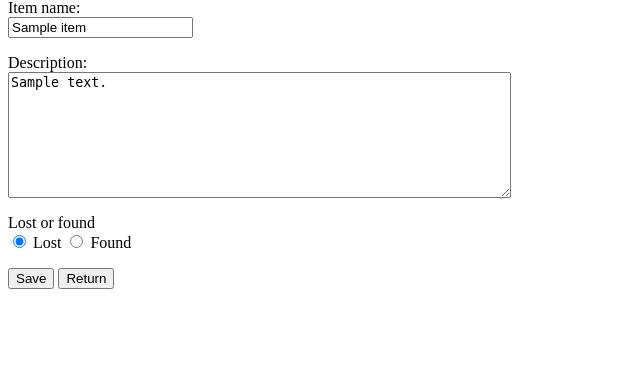
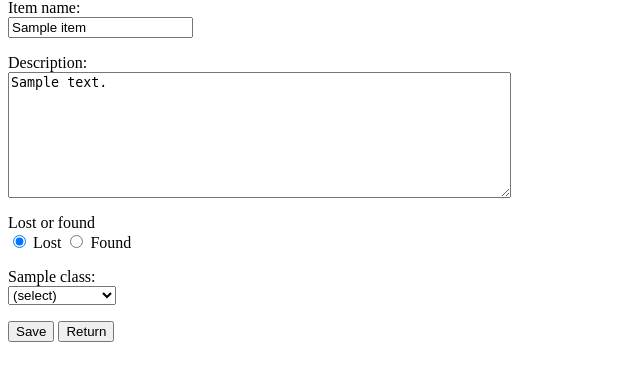
Before and after one commit to Bladenoodle/Lost-and-found, a Flask app: template templates/edit_item.html in a window 1280 px wide. Shown: the part 67-448 px from the top of the page, without its empty margins (0-640 px from the left). Run offline with Flask 3, Linux system fonts and the light colour scheme; the template is opened without the code that fills it: most values are stand-ins (such as "Sample title", 1, 10 or a date in 2020).

Commit message:
Add classes to edit page, update date generator

```diff
--- a/app.py
+++ b/app.py
@@ -53,6 +53,7 @@ def create_item():
             if entry:
                 parts=entry.split(":")
                 classes.append((parts[0], parts[1]))
+
         items.add_item(item_name, description, status, user_id, classes)
 
         return redirect("/")
@@ -74,7 +75,13 @@ def edit_item(item_id):
 
     if item["user_id"]!=session["user_id"]:
         abort(403)
-    return render_template("edit_item.html", item=item)
+    all_classes=items.get_all_classes()
+    item_classes={}
+    for item_class in all_classes:
+        item_classes[item_class]=""
+    for entry in items.get_classes(item_id):
+        item_classes[entry["item_class_name"]]=entry["value"]
+    return render_template("edit_item.html", item=item, all_classes=all_classes, item_classes=item_classes)
 
 @app.route("/update_item", methods=["POST"])
 def update_item():
@@ -95,7 +102,13 @@ def update_item():
         limit_length(description, 1000)
         status=request.form["status"]
 
-        items.update_item(item_id, item_name, description, status)
+        classes=[]
+        for entry in request.form.getlist("classes"):
+            if entry:
+                parts=entry.split(":")
+                classes.append((parts[0], parts[1]))
+
+        items.update_item(item_id, item_name, description, status, classes)
 
         return redirect("/item/" + str(item_id))
 
--- a/init.sql
+++ b/init.sql
@@ -6,7 +6,7 @@ INSERT INTO classes (class_name, value) VALUES ("Location", "Kumpula");
 INSERT INTO classes (class_name, value) VALUES ("Location", "Meilahti");
 INSERT INTO classes (class_name, value) VALUES ("Location", "Viikki");
 
-DELETE FROM classes WHERE class_name = "Time";
+DELETE FROM classes WHERE class_name="Time";
 
 INSERT INTO classes (class_name, value) VALUES ("Time", "2023-01-01");
 INSERT INTO classes (class_name, value) VALUES ("Time", "2023-01-02");
--- a/templates/edit_item.html
+++ b/templates/edit_item.html
@@ -21,6 +21,21 @@
       <input type="radio" name="status" value="Found" {% if item.status == "Found" %} checked {% endif %}/> Found
     </p>
     <input type="hidden" name="item_id" value="{{ item.id }}"/>
+    {% for class in all_classes %}
+    <p>
+      {{ class }}:<br/>
+      <select name="classes">
+        <option value="">(select)</option>
+        {% for option in all_classes[class] %}
+        {% if item_classes[class]==option %}
+        <option value="{{ class }}:{{ option }}" selected>{{ option }}</option>
+        {% else %}
+        <option value="{{ class }}:{{ option }}">{{ option }}</option>
+        {% endif %}
+        {% endfor %}
+      </select>
+    </p>
+    {% endfor %}
     <input type="submit" name="save" value="Save"/>
     <input type="submit" name="return" value="Return" formnovalidate/>
   </form>
--- a/templates/show_item.html
+++ b/templates/show_item.html
@@ -12,6 +12,9 @@
         <a href="/remove_item/{{ item.id }}">Remove</a>
     </p>
     {% endif %}
+    <p>
+        Description:
+    </p>
     <p>
         {{ item.description }}
     </p>
```
Also changed, not shown: items.py (+10 -3 lines).
